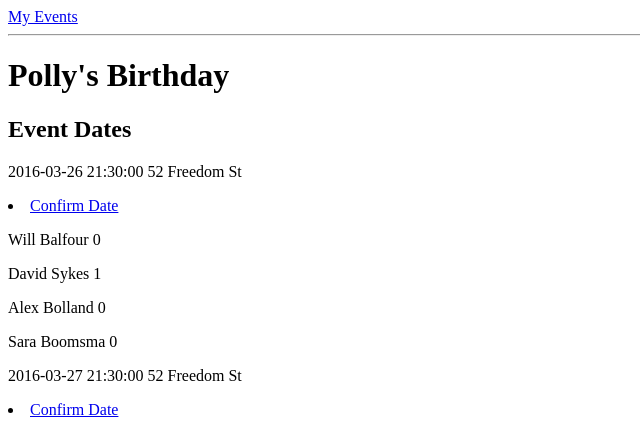
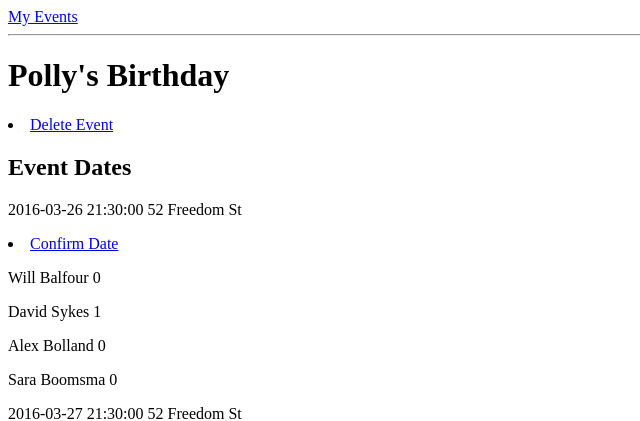
Before and after one commit to syked1/Polly_app, a Flask app: page /event_details/1 in a window 1280 px wide. Shown: the top 421 px of the page, without its empty margins (0-640 px from the left). Run offline with Flask 2, Linux system fonts and the light colour scheme; a user stored in the database is signed in; data comes from the database, SQL or seed files in the repository; both versions use the stored data as it was after the commit.

Commit message:
delete event view added

```diff
--- a/app/models.py
+++ b/app/models.py
@@ -39,6 +39,7 @@ class Event(db.Model):
 	id = db.Column(db.Integer, primary_key=True)
 	name = db.Column(db.String(120), unique=False)
 	admin_id = db.Column(db.Integer, db.ForeignKey("users.id"))
+	deleted = db.Column(db.Boolean, unique=False, default = False)
 	eventdates = db.relationship('EventDate', backref=db.backref('event', lazy='select'))  #RELATIONSHIP DECLARATION
 	def __repr__(self):
 		return '<Event %r>' % (self.name)
@@ -49,7 +50,7 @@ class EventDate(db.Model):
 	event_id = db.Column(db.Integer, db.ForeignKey("events.id"))
 	date = db.Column(db.DateTime, unique=False)
 	location = db.Column(db.String(120), unique=False)
-	confirmed = db.Column(db.Boolean, unique=False)
+	confirmed = db.Column(db.Boolean, unique=False, default = False)
 	eventinvites = db.relationship('EventInvite', backref=db.backref('eventdate', lazy='select'))  #RELATIONSHIP DECLARATION
 	def __repr__(self):
 		return '<EventDate %r>' % (self.date)
--- a/app/templates/event_details_admin.html
+++ b/app/templates/event_details_admin.html
@@ -1,6 +1,7 @@
 {% extends "base.html" %}
 {% block content %}
     <h1> {{ event.name }} </h1>
+	<li> <a href= "{{url_for("delete_event", event_id = event.id)}}">  Delete Event </a>  </li>
 	<h2> Event Dates </h2>
 	{%for eventdate in eventdates%}
 
--- a/app/views.py
+++ b/app/views.py
@@ -13,10 +13,11 @@ def index():
 	admin_events = Event.query.filter_by(admin_id = current_user.id).all()
 	events = []
 	for invite in invites:
-		if invite.eventdate.event not in events:
+		if invite.eventdate.event not in events and invite.eventdate.event.deleted == False:
 			events.append(invite.eventdate.event)
 	for admin_event in admin_events:
-		events.append(admin_event)
+		if admin_event.deleted == False:
+			events.append(admin_event)
 	return render_template("index.html",user = current_user, events = events)
 
 @app.route('/login', methods=['GET', 'POST'])
@@ -137,3 +138,15 @@ def confirm_date(eventdate_id):
 		return redirect(url_for("event_details", event_id = chosen_eventdate.event_id))
 	else:
 		return "you are not the admin for this event"
+
+@app.route('/delete_event/<int:event_id>', methods=['GET', 'POST'])
+@login_required
+def delete_event(event_id):
+	event_to_delete = Event.query.filter_by(id = event_id).first()
+	if current_user.id == event_to_delete.admin_id:
+		event_to_delete.deleted = True
+		db.session.add(event_to_delete)
+		db.session.commit()
+		return redirect(url_for("index"))
+	else:
+		return "you are not the admin for this event"
```
Also changed, not shown: app.db, 2 other files.
